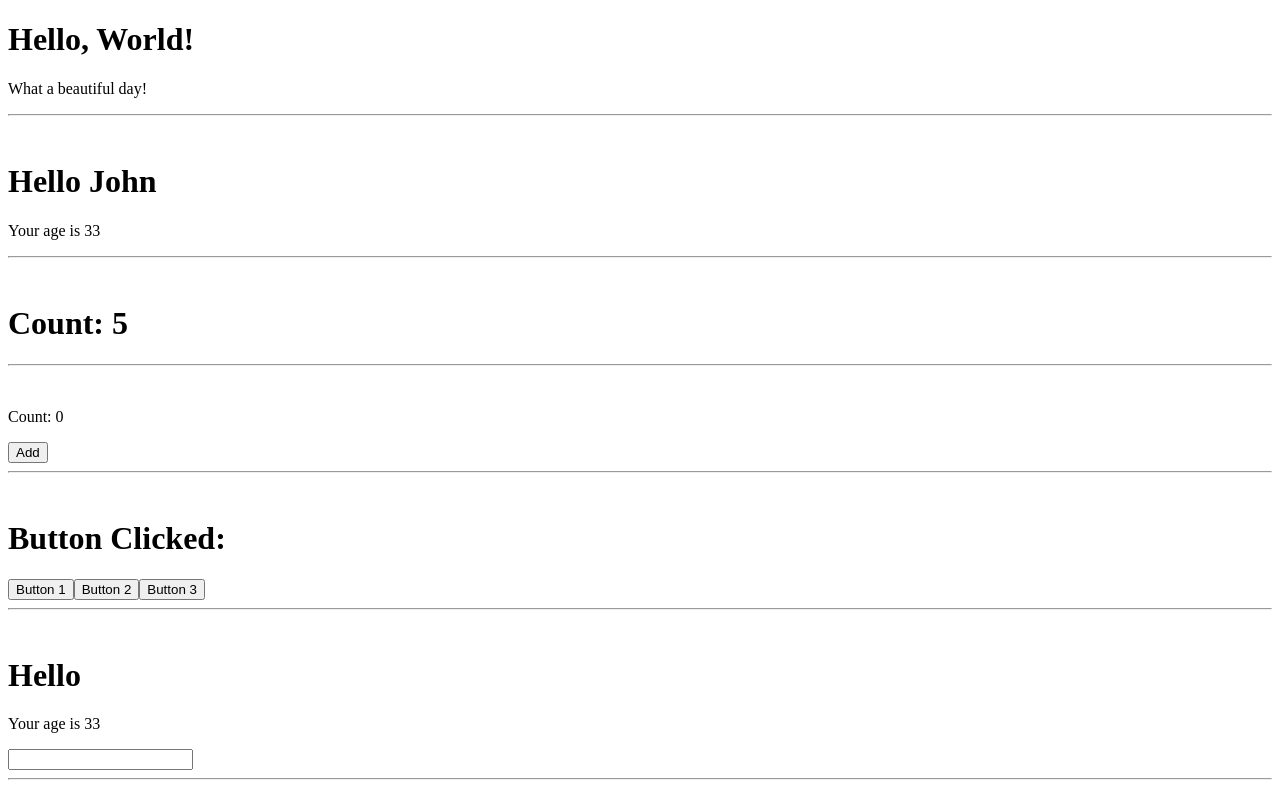
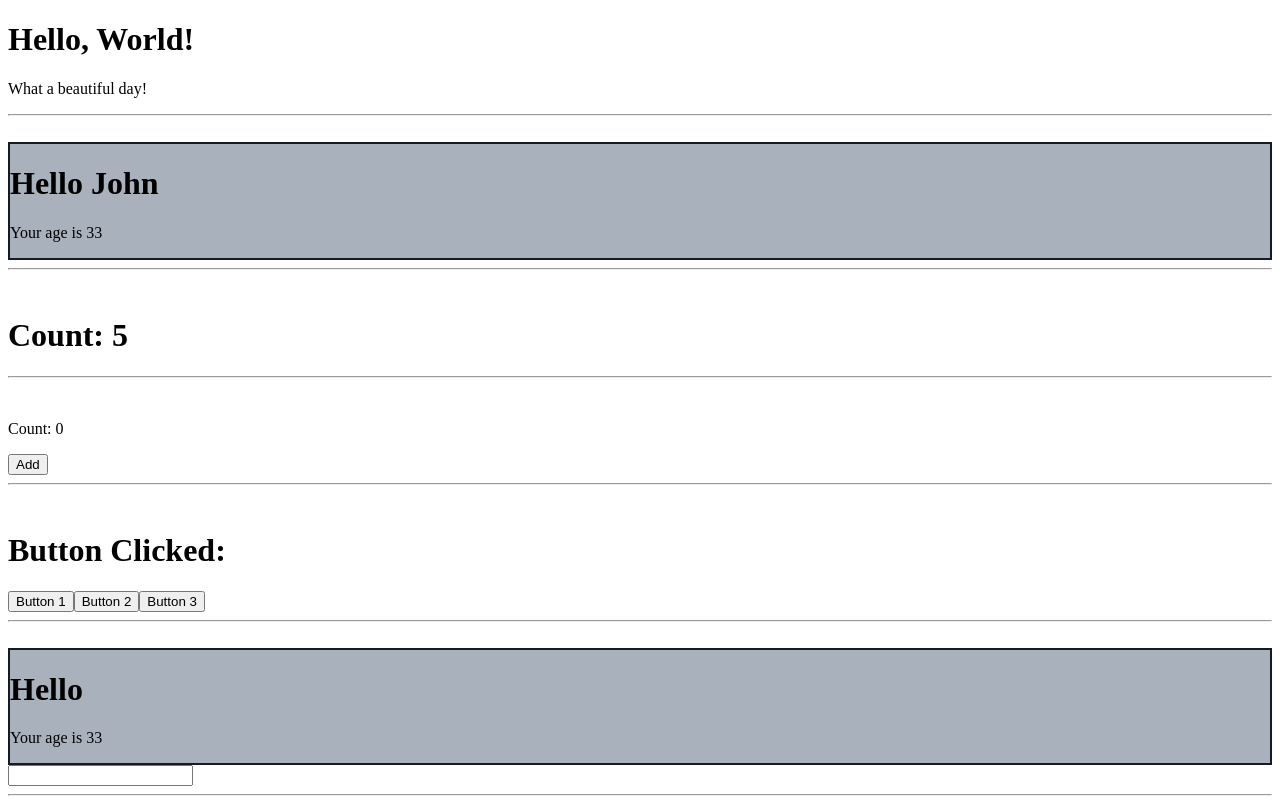
Before and after one commit to silviosmc/Esercizi_React, a React (Create React App) app: page / in a window 1280 px wide. Shown: the top 800 px of the page. Built offline with nearby package versions, Linux system fonts and the light colour scheme.

Commit message:
Styling Components - 01

```diff
--- a/src/App.js
+++ b/src/App.js
@@ -1,4 +1,5 @@
 import React from 'react';
+import './index.css'
 import { ClickCounter } from './ClickCounter';
 import { ClickTracker } from './ClickTracker';
 import { Counter } from './Counter';
--- a/src/Welcome.js
+++ b/src/Welcome.js
@@ -4,7 +4,7 @@ import { Age } from "./Age";
 export class Welcome extends React.Component {
     render(){
         return(
-            <div>
+            <div className='welcome'>
                 <h1>Hello {this.props.name}</h1>
                 <Age age={this.props.age}/>
             </div>
--- /dev/null
+++ b/src/index.css
@@ -0,0 +1,4 @@
+.welcome{
+    background-color: #a9b1bc;
+    border: solid 2px #161b22;
+}
```
